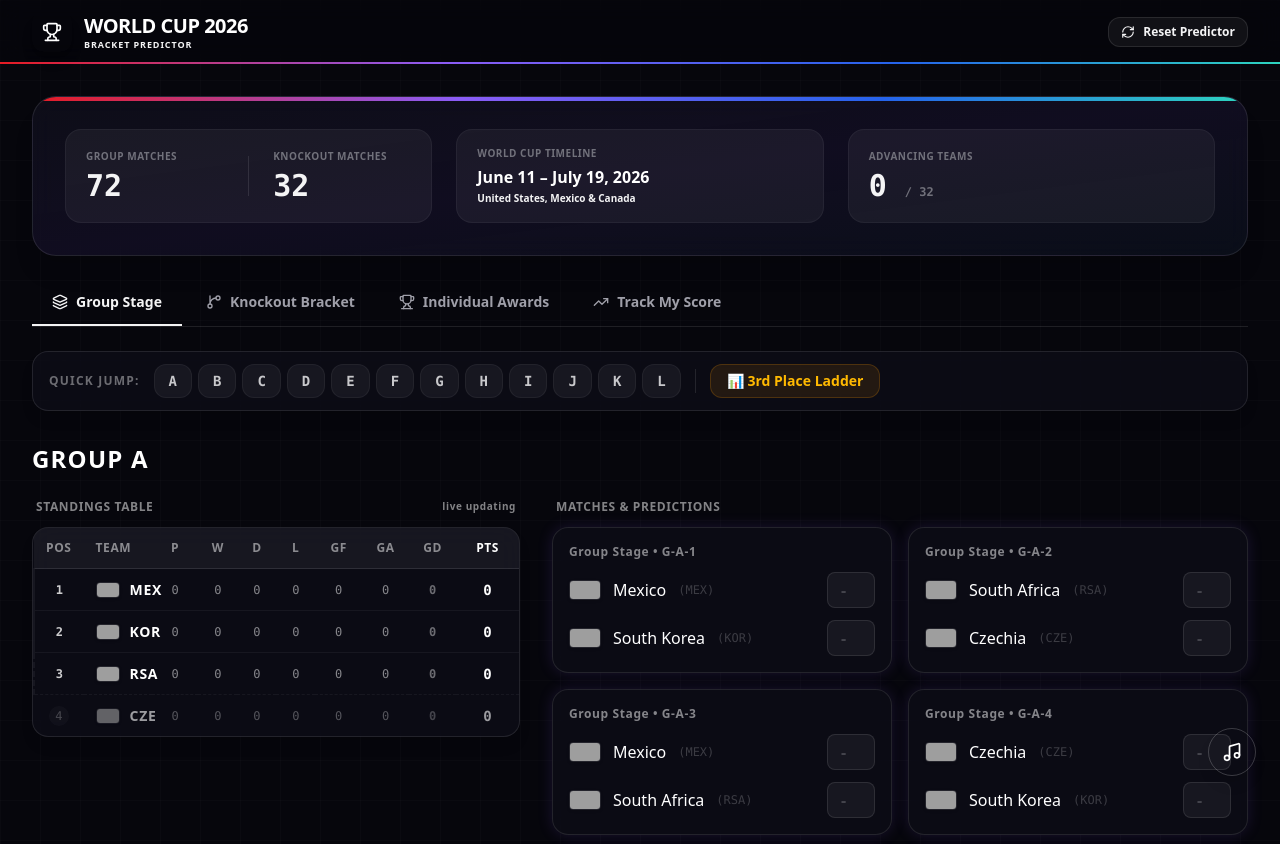
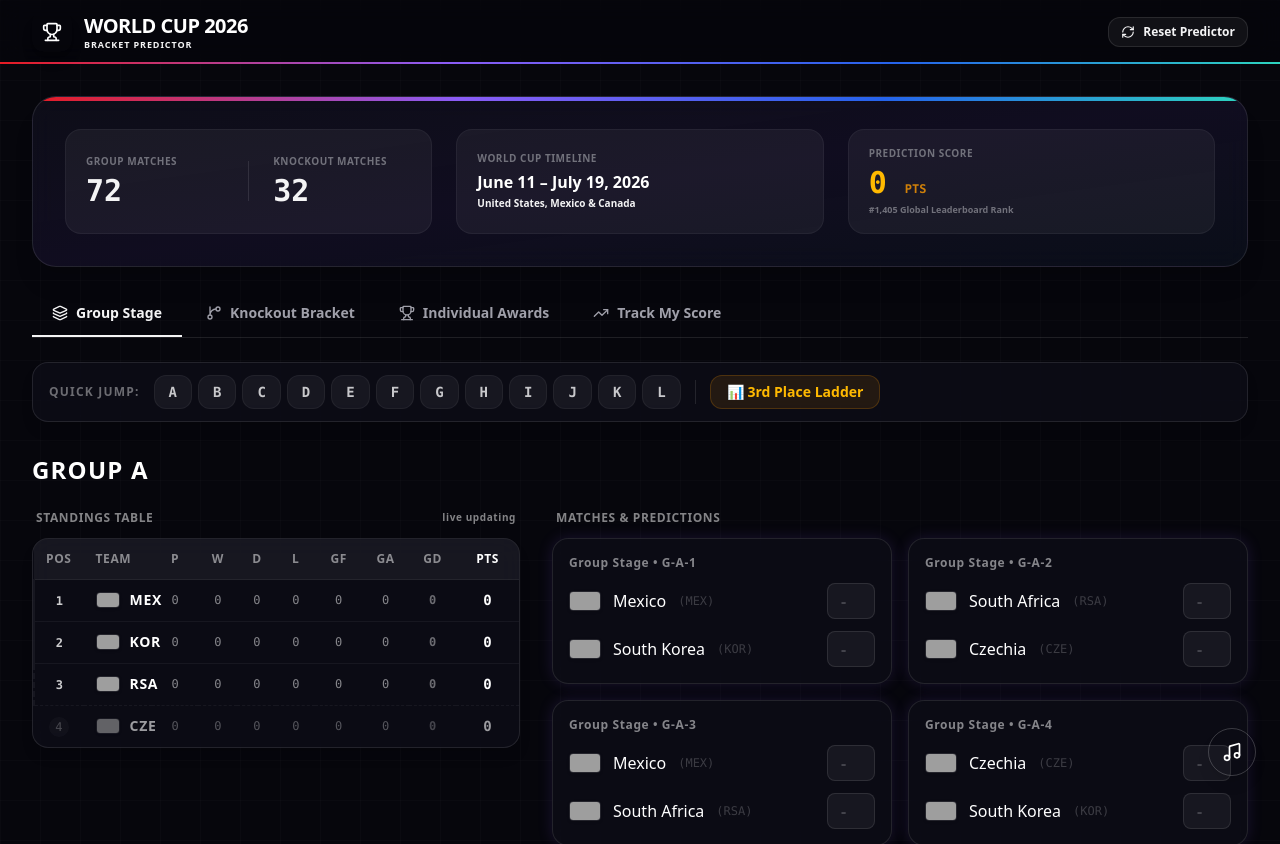
Before and after one commit to alpermcelebi/wc2026, a Next.js app: page / in a window 1280 px wide. Shown: the top 844 px of the page. Built offline with nearby package versions, Linux system fonts and the light colour scheme; grey boxes are pictures that could not be loaded.

Commit message:
feat: refactor overview bar box 3 to Live Prediction Score card

```diff
--- a/app/page.tsx
+++ b/app/page.tsx
@@ -1,6 +1,6 @@
 'use client';
 
-import React, { useState, useEffect, useRef } from 'react';
+import React, { useState, useEffect, useRef, useMemo } from 'react';
 import { useTournamentStore } from '../store/useTournamentStore';
 import { GroupStageView } from '../components/GroupStageView';
 import { KnockoutBracketView } from '../components/KnockoutBracketView';
@@ -12,6 +12,7 @@ import ShareModal from '../components/ShareModal';
 import AwardsGalaModal from '../components/AwardsGalaModal';
 import { TrackScoreView } from '../components/TrackScoreView';
 import { serializePredictions } from '../utils/shareCompression';
+import { calculateBracketScore } from '../utils/scoringEngine';
 
 export default function Home() {
   const [activeTab, setActiveTab] = useState<'groups' | 'bracket' | 'thirds' | 'awards' | 'track'>('groups');
@@ -32,15 +33,32 @@ export default function Home() {
 
   const isFinalComplete = !!matches['FINAL']?.isCompleted;
 
-  // Count how many teams have filled slots in R32
-  const qualifiedTeamsCount = Object.values(matches)
-    .filter(m => m.stage === 'r32')
-    .reduce((acc, m) => {
-      let count = acc;
-      if (m.homeTeam) count++;
-      if (m.awayTeam) count++;
-      return count;
-    }, 0);
+
+  // Compute live prediction score against saved predictions
+  const liveScore = useMemo(() => {
+    if (!savedBracketCode || typeof window === 'undefined') return 0;
+    const localData = localStorage.getItem(`local_bracket_${savedBracketCode}`);
+    if (localData) {
+      try {
+        const parsed = JSON.parse(localData);
+        if (parsed && parsed.matches && parsed.awards) {
+          const res = calculateBracketScore(parsed, {
+            matches,
+            awards: {
+              goldenBall: null,
+              goldenBoot: null,
+              goldenGlove: null,
+              bestYoungPlayer: null
+            }
+          });
+          return res.totalScore;
+        }
+      } catch (e) {
+        console.error('Error calculating live score in header:', e);
+      }
+    }
+    return 0;
+  }, [savedBracketCode, matches]);
 
   // Sync saved bracket code on client mount
   useEffect(() => {
@@ -212,11 +230,14 @@ export default function Home() {
               <span className="text-[10px] text-brand-lime font-bold mt-0.5">United States, Mexico & Canada</span>
             </div>
 
-            {/* Box 3: ADVANCING TEAMS */}
+            {/* Box 3: PREDICTION SCORE */}
             <div className="px-5 py-4 bg-white/5 border border-white/5 rounded-2xl flex flex-col justify-center">
-              <span className="text-[10px] text-zinc-500 uppercase font-black tracking-wider block">Advancing Teams</span>
-              <span className="text-2xl sm:text-3xl font-black text-brand-purple font-mono mt-1">
-                {qualifiedTeamsCount} <span className="text-xs text-zinc-500 font-bold">/ 32</span>
+              <span className="text-[10px] text-zinc-500 uppercase font-black tracking-wider block">Prediction Score</span>
+              <span className="text-2xl sm:text-3xl font-black text-amber-400 font-mono mt-1">
+                {liveScore} <span className="text-xs font-bold text-amber-500/80">PTS</span>
+              </span>
+              <span className="text-[9px] text-zinc-500 font-bold mt-0.5">
+                #1,405 Global Leaderboard Rank
               </span>
             </div>
           </div>
```
